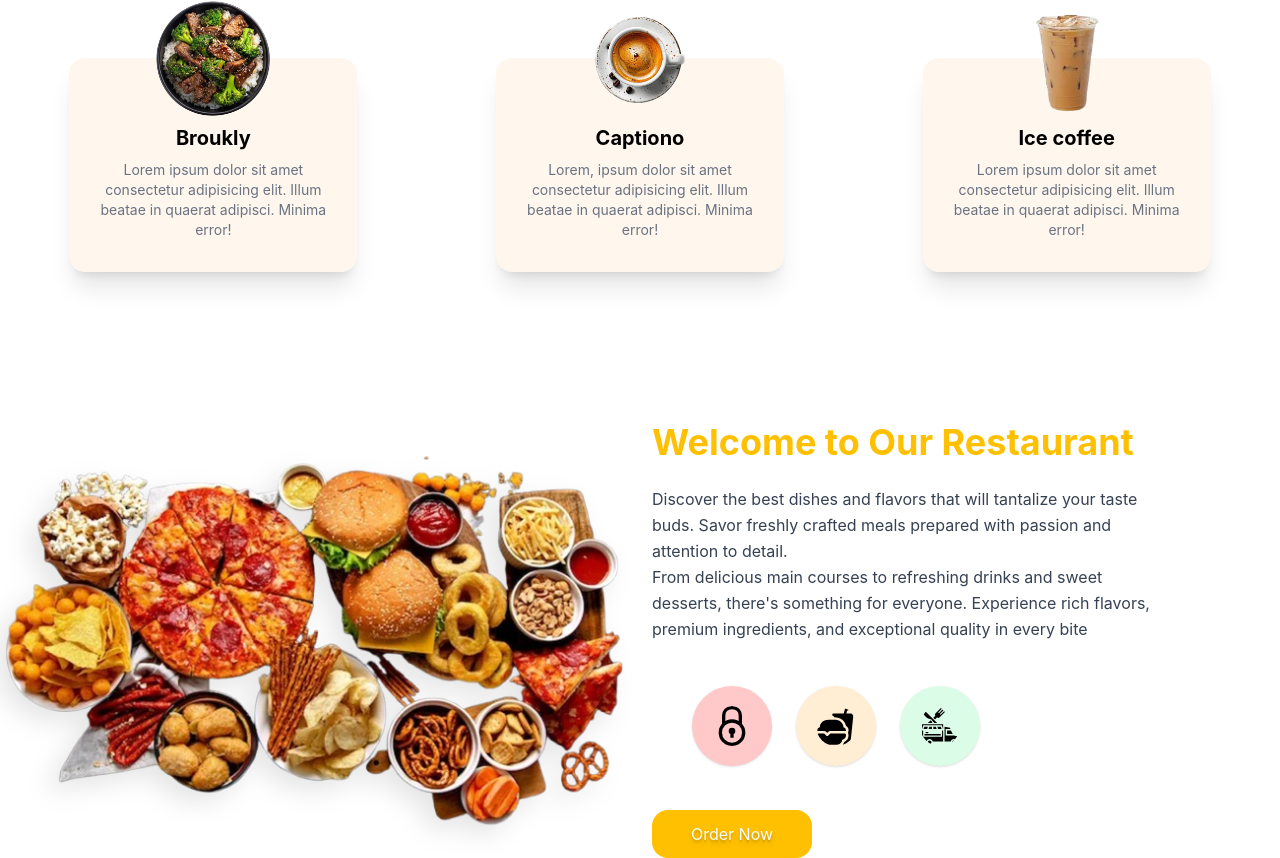
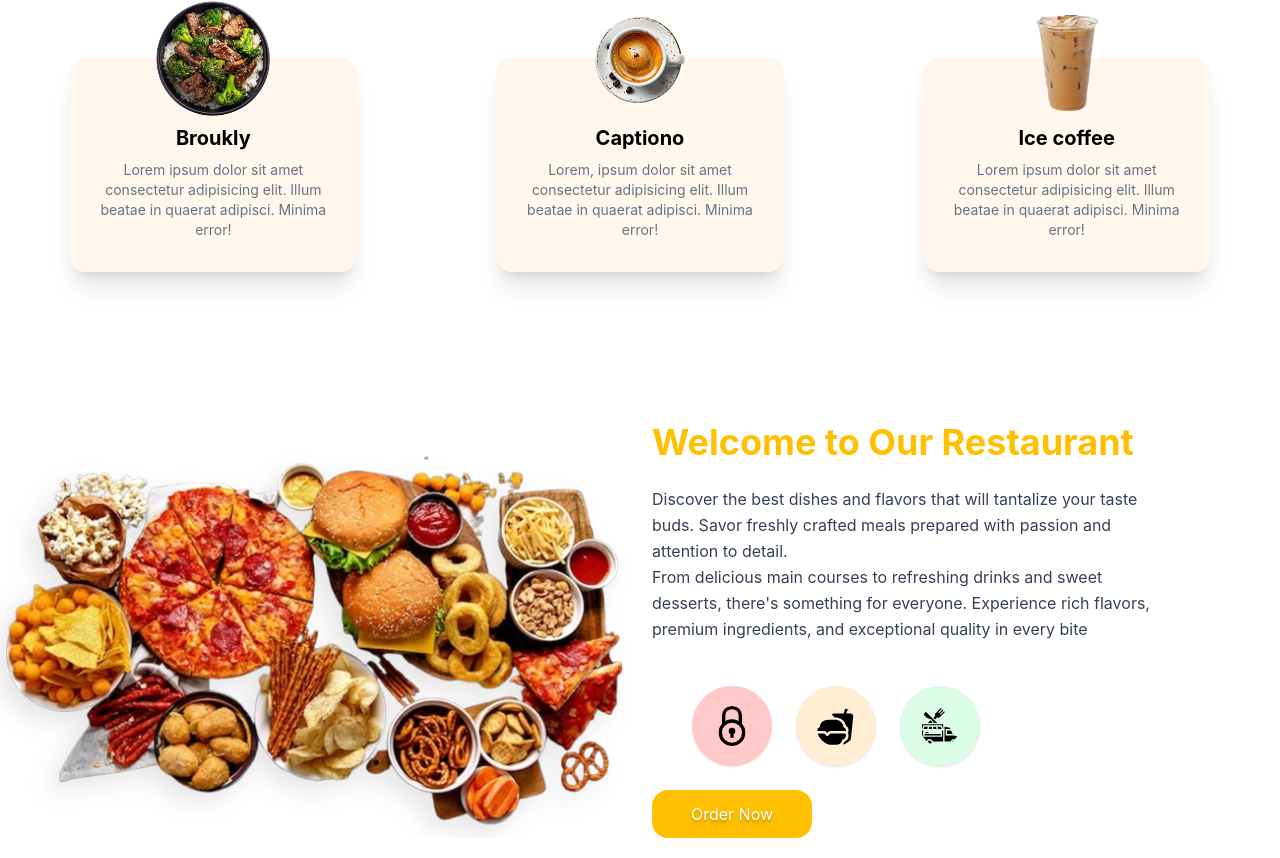
Before and after one commit to ameraehab/Foodi-Zone-Webstie, a React (Vite) app: page / in a window 1280 px wide. Shown: the part 834-1692 px from the top of the page. Built offline with nearby package versions, Linux system fonts and the light colour scheme.

Commit message:
Update Banner.jsx

```diff
--- a/src/components/Banner/Banner.jsx
+++ b/src/components/Banner/Banner.jsx
@@ -60,7 +60,10 @@ const Banner = () => {
                 </div>
               </div>
               <div>
-                <button className="p-3 w-40 cursor-pointer text-white text-shadow-lg hover:scale-105 duration-300 rounded-2xl bg-primary mt-5">
+                <button
+                  className="p-3 w-40 cursor-pointer text-white text-shadow-lg hover:scale-105
+                duration-300 rounded-2xl bg-primary "
+                >
                   Order Now
                 </button>
               </div>
```
